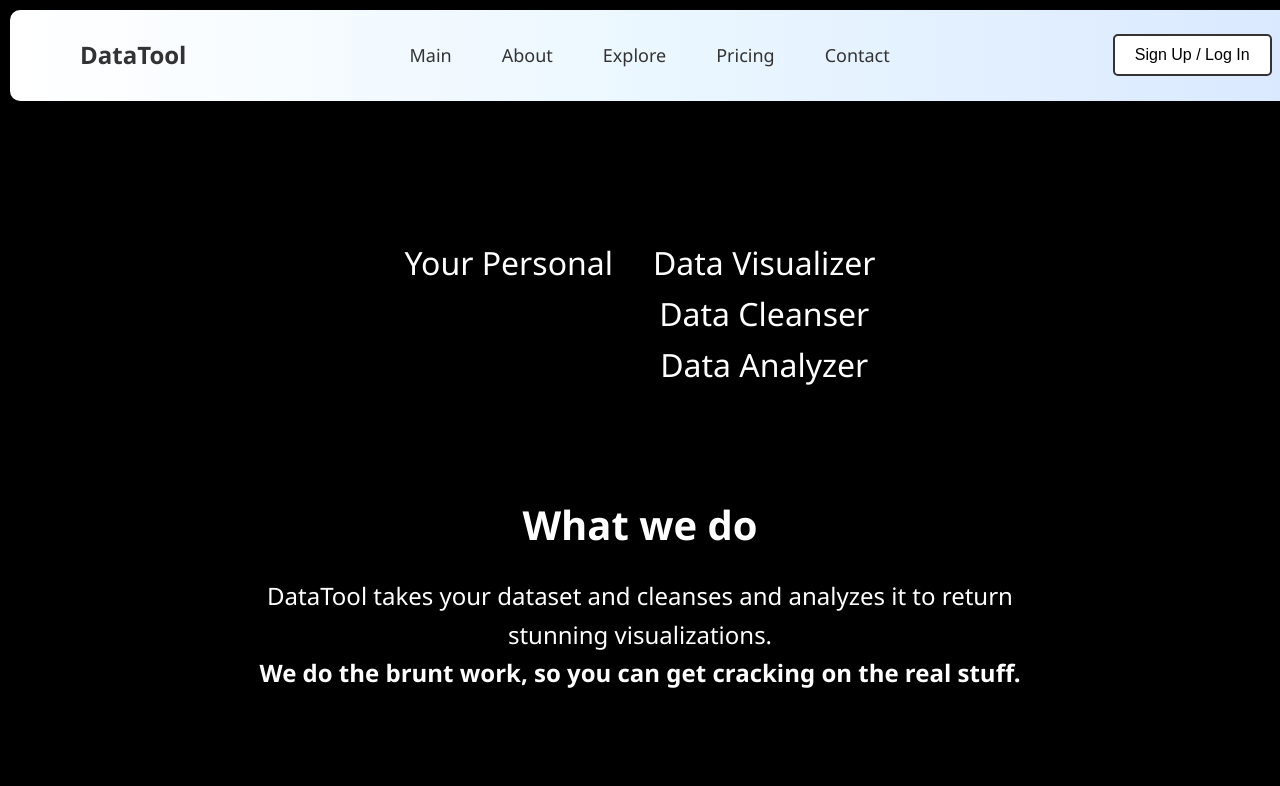
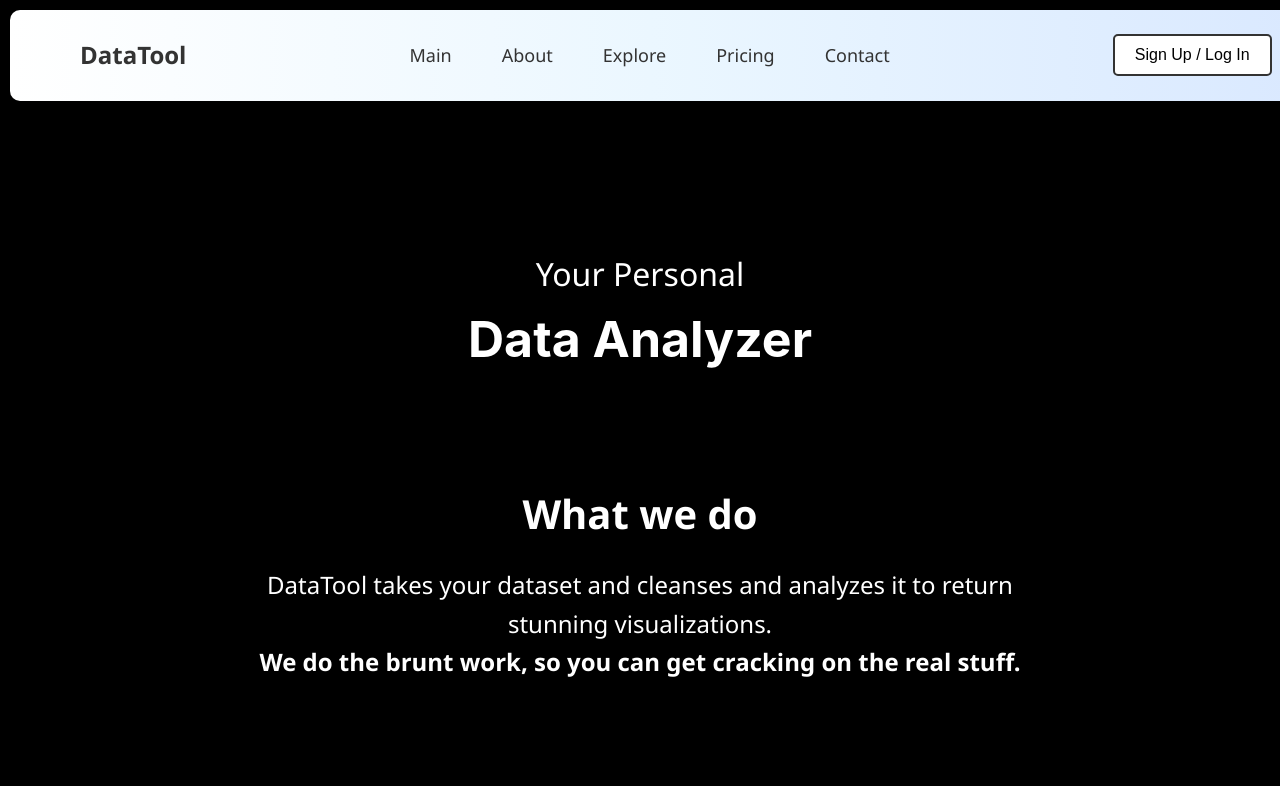
Before and after one commit to AryanKumar1401/Data-tool, a React (Create React App) app: page / in a window 1280 px wide. Shown: the top 786 px of the page. Built offline with nearby package versions, Linux system fonts and the light colour scheme.

Commit message:
Carousel in Progress

```diff
--- /dev/null
+++ b/src/components/Carousel.js
@@ -0,0 +1,33 @@
+import React from 'react';
+import { Carousel } from 'react-responsive-carousel';
+import 'react-responsive-carousel/lib/styles/carousel.min.css';
+import "../componentstyles/Carousel.css";
+
+
+
+
+const CarouselPage = () => {
+  return (
+    <Carousel
+      autoPlay={true}
+      infiniteLoop={true}
+      showArrows={false}
+      showIndicators={false}
+      showThumbs={false}
+      showStatus={false}
+      className='CarouselMainPage'
+    >
+      <div className="carousel-slide">
+        <h4>Data Cleanser</h4>
+      </div>
+      <div className="carousel-slide">
+        <h4>Data Analyzer</h4>
+      </div>
+      <div className="carousel-slide">
+        <h4>Data Visualizer</h4>
+      </div>
+    </Carousel>
+  );
+};
+
+export default CarouselPage;
--- /dev/null
+++ b/src/componentstyles/Carousel.css
@@ -0,0 +1,34 @@
+.CarouselMainPage {
+    color: white;
+    font-size: 50px;
+    font-family: "Inter", sans-serif; /* Adding a fallback font */
+    font-weight: lighter;
+    padding: 0; /* Ensure no padding is added */
+    margin: 0; /* Ensure no margin is added */
+    display: flex;
+    justify-content: center; /* Center the content horizontally */
+    align-items: center; /* Center the content vertically */
+  }
+
+
+  .CarouselMainPage .slide {
+    padding: 0; /* Remove padding from slides */
+    margin: 0; /* Remove margin from slides */
+    display: flex;
+    justify-content: center; /* Center the text horizontally */
+    align-items: center; /* Center the text vertically */
+  }
+
+  .CarouselMainPage .slide h4 {
+    margin: 0; /* Remove any default margin from the h4 element */
+  }
+
+
+  .carousel .control-dots {
+    display: none; /* Hide control dots if they take up space */
+  }
+
+  .carousel .slider-wrapper {
+    margin: 0 auto; /* Center the slider wrapper */
+    width: auto; /* Let the width adjust to the content */
+  }
--- a/src/pages/HomePage.js
+++ b/src/pages/HomePage.js
@@ -1,5 +1,6 @@
 import React from 'react';
 import styled from 'styled-components';
+import CarouselPage from '../components/Carousel';
 
 const PageContainer = styled.div`
   background-color: #000;
@@ -46,16 +47,33 @@ const Footer = styled.footer`
   font-size: 1.2em;
 `;
 
+{/* <div className="home">
+<div className="headerContainer">
+  <h4 className="personal">Your Personal</h4>
+  <CarouselPage />
+  <p className="whatwedo">What we do</p>
+  <p className="whatwedoDescription">
+    DataTool takes your dataset and cleanses and analyzes it to return
+    stunning visualizations
+  </p>
+  <p className="whatwedohook">
+    We do the brunt work, so you can get cracking on the real stuff
+  </p>
+  <button type="button" onClick={handleClick}>
+    Ready to rock?
+  </button>
+</div>
+</div> */}
 const HomePage = () => {
   return (
+
+
+
+
     <PageContainer>
       <SubHeader>
         <div>Your Personal</div>
-        <div>
-          <div>Data Visualizer</div>
-          <div>Data Cleanser</div>
-          <div>Data Analyzer</div>
-        </div>
+        <CarouselPage />
       </SubHeader>
       <Section>
         <h2>What we do</h2>
```
